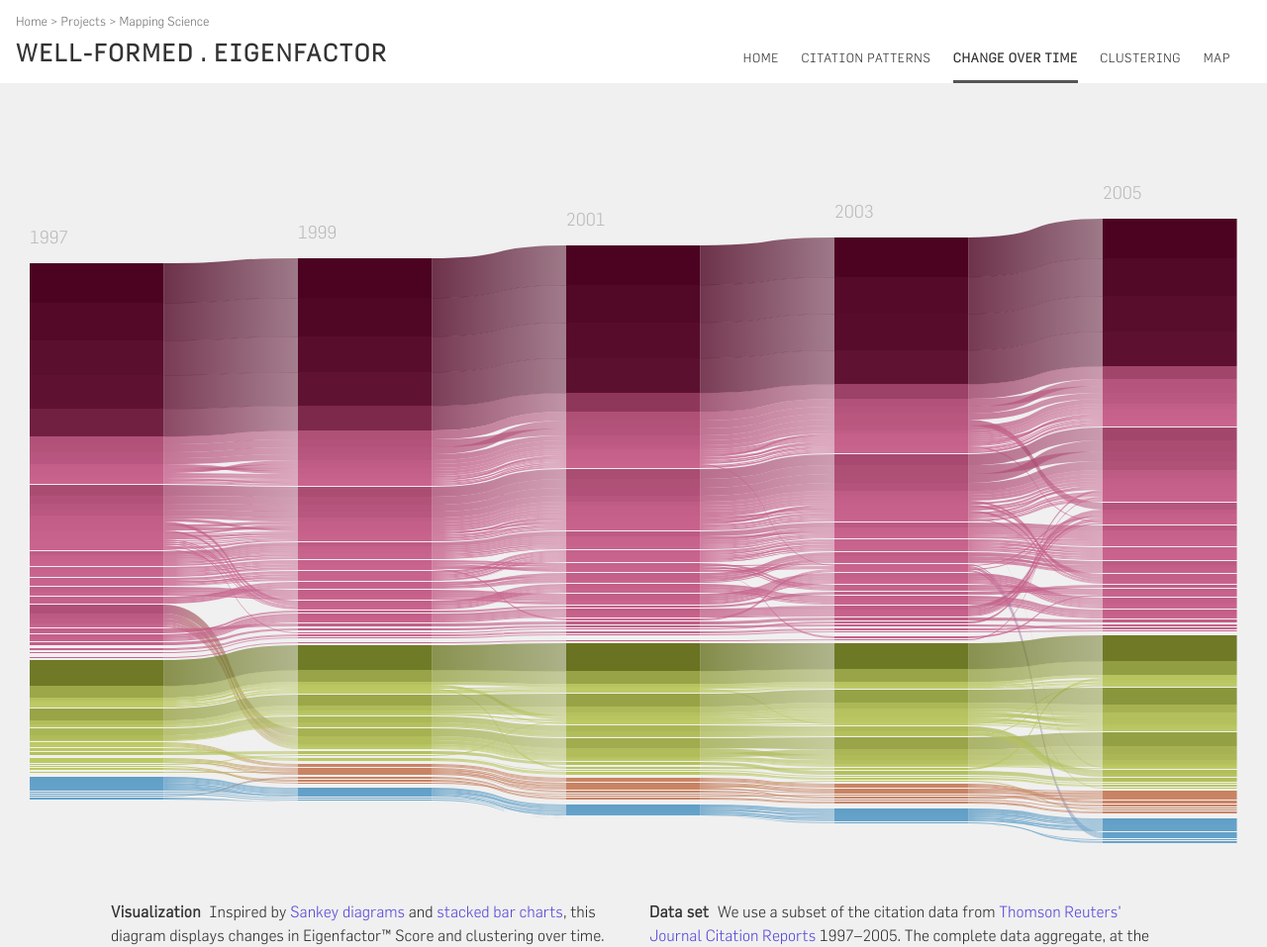
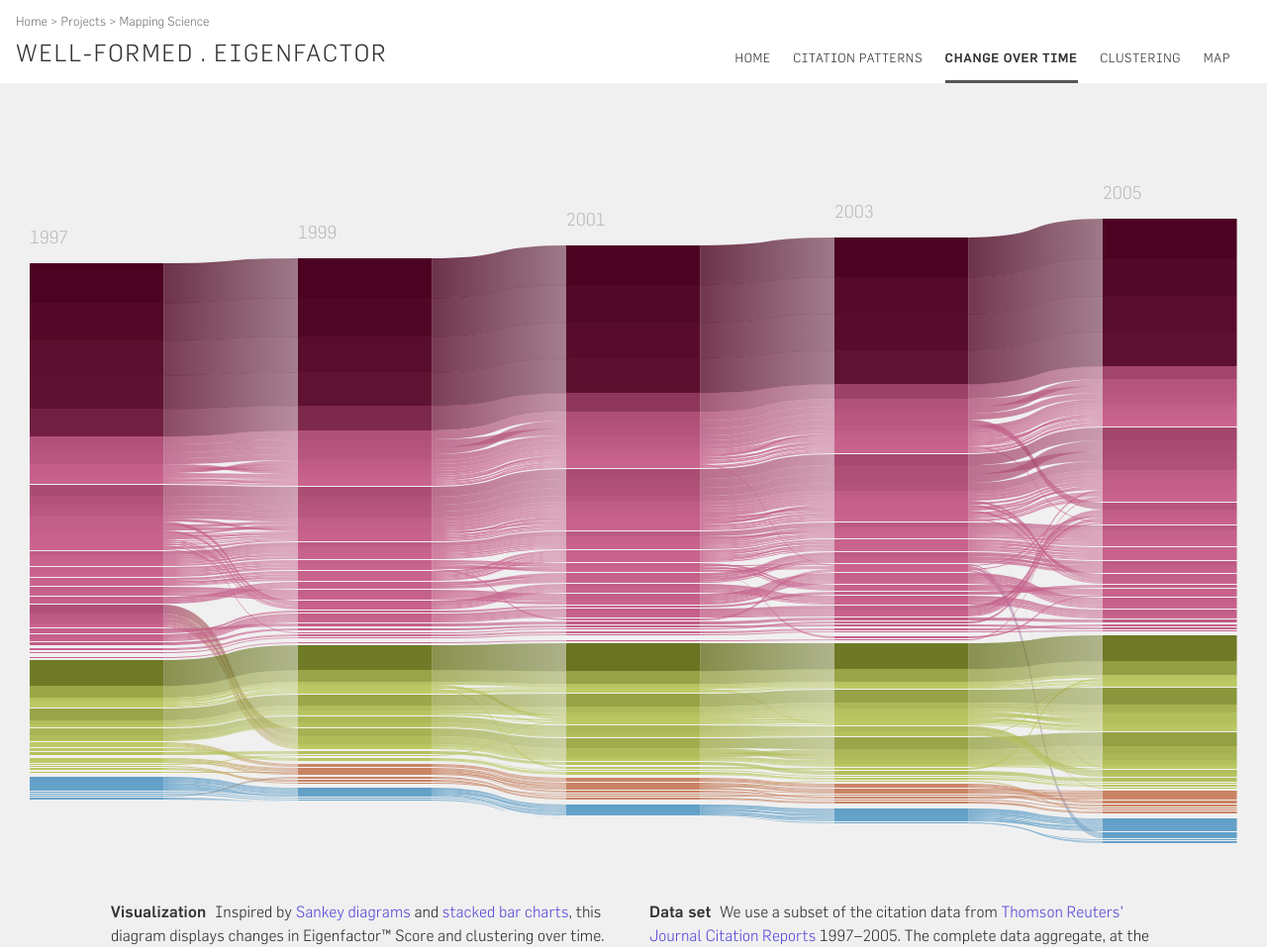
Before and after one commit to severo/well-formed, a plain HTML site: page time.html in a window 1280 px wide. Shown: the top 957 px of the page at 99% size. Drawn offline with Linux system fonts and the light colour scheme; animation ran at ten frames a second.

Commit message:
unified font family to “flama”, control weight with font-weight

```diff
--- a/common.css
+++ b/common.css
@@ -3,17 +3,17 @@
  */
 
 @font-face {
-  font-family: 'flamamediumregular';
-  src: url('assets/flamamediumregular.woff2') format('woff2'),
-       url('assets/flamamediumregular.woff') format('woff');
+  font-family: "flama";
+  src: url("assets/flamamediumregular.woff2") format("woff2"),
+    url("assets/flamamediumregular.woff") format("woff");
   font-weight: bold;
   font-style: normal;
 }
 
 @font-face {
-  font-family: 'flamalightregular';
-  src: url('assets/flamalightregular.woff2') format('woff2'),
-       url('assets/flamalightregular.woff') format('woff');
+  font-family: "flama";
+  src: url("assets/flamalightregular.woff2") format("woff2"),
+    url("assets/flamalightregular.woff") format("woff");
   font-weight: normal;
   font-style: normal;
 }
@@ -23,26 +23,25 @@ body {
   padding: 0;
   /*overflow: hidden;*/
   background: #f0f0f0;
-  font-family: "flamalightregular";
+  font-family: "flama";
   line-height: 1.5;
   color: #333;
 }
-
 
 * {
   box-sizing: border-box;
 }
 
-a{
+a {
   color: inherit;
   text-decoration: none;
 }
 
 p a {
-  color: #5A4ED9;
+  color: #5a4ed9;
 }
 
-iframe{
+iframe {
   display: block;
   width: 100%;
   height: 100%;
@@ -51,22 +50,23 @@ iframe{
   float: left;
 }
 
-#cHeader_navigation{
-  font-size: .8em;
+#cHeader_navigation {
+  font-size: 0.8em;
   color: #777;
-  margin: -.3em 0 .3em;
+  margin: -0.3em 0 0.3em;
 }
 
-h1{
-  margin: 0 0 .5em;
+h1 {
+  margin: 0 0 0.5em;
   padding: 0;
   float: left;
   text-transform: uppercase;
   font-size: 1.5em;
-  letter-spacing: .08em;
+  letter-spacing: 0.08em;
+  font-weight: normal;
 }
 
-.header{
+.header {
   background: white;
   padding: 1em 1em 0;
   width: 100%;
@@ -79,106 +79,101 @@ h1{
   clear: both;
 }
 
-.large{
+.large {
   font-size: 1.25em;
 }
 
-
-.content p{
+.content p {
   float: left;
   max-width: 32em;
   margin: 1em;
 }
 
-.content p strong{
+.content p strong {
   font-weight: bold;
   /*text-transform: uppercase;*/
-  letter-spacing: .02em;
-  margin-right: .3em;
+  letter-spacing: 0.02em;
+  margin-right: 0.3em;
 }
 
-.menu{
+.menu {
   display: block;
   float: right;
   padding: 0;
-  margin: .6em .3em 0 0;
+  margin: 0.6em 0.3em 0 0;
   overflow: auto;
 }
 
-@media (max-width:960px) {
-
-  h1{
+@media (max-width: 960px) {
+  h1 {
     float: none;
   }
 
-  .menu{
+  .menu {
     float: left;
     margin: 0;
   }
 }
 
-.menu.teaser{
+.menu.teaser {
   padding: 1em;
   grid-template-columns: 1fr 1fr 1fr 1fr;
   display: grid;
   width: 100%;
 }
 
-@media (max-width:1400px) {
-  .menu.teaser{
+@media (max-width: 1400px) {
+  .menu.teaser {
     grid-template-columns: 1fr 1fr;
-   }
+  }
 }
 
-@media (max-width:960px) {
-  .menu.teaser{
+@media (max-width: 960px) {
+  .menu.teaser {
     grid-template-columns: 1fr;
-   }
+  }
 }
 
-.menu li{
+.menu li {
   list-style: none;
   display: block;
-  margin: 0 0 0 -.6em;
+  margin: 0 0 0 -0.6em;
   padding: 0 1em;
   float: left;
 
   /*border: 1px solid red;*/
 }
 
-
-.menu li img{
+.menu li img {
   display: block;
   width: 100%;
   height: 100%;
   object-fit: cover;
 }
 
-.menu li span{
+.menu li span {
   display: block;
   width: 100%;
   height: auto;
-  padding: .3em 0 1em 0;
+  padding: 0.3em 0 1em 0;
   text-transform: uppercase;
-  letter-spacing: .05em;
-  font-size: .8em;
+  letter-spacing: 0.05em;
+  font-size: 0.8em;
 }
 
-.menu li a{
+.menu li a {
   display: inline-block;
   width: 100%;
 }
 
-
-.active{
+.active {
   font-weight: bold;
   border-bottom: 3px solid #555;
 }
 
-.content.grid{
+.content.grid {
   display: grid;
-  grid-template-areas: "vis vis vis vis" ". info-text-1 info-text-2 ."
-  ;
+  grid-template-areas: "vis vis vis vis" ". info-text-1 info-text-2 .";
   grid-template-columns: 1fr auto auto 1fr;
   grid-template-rows: minmax(800px, 1fr) auto;
   width: auto;
@@ -186,10 +181,11 @@ h1{
   padding-top: 10px;
 }
 
-@media (min-width:1400px) and (min-height:800px) {
-  .content.grid{
-    grid-template-areas: "vis info-text-1"
-    "vis info-text-2" "vis .";
+@media (min-width: 1400px) and (min-height: 800px) {
+  .content.grid {
+    grid-template-areas:
+      "vis info-text-1"
+      "vis info-text-2" "vis .";
     grid-template-columns: 1fr auto;
     grid-template-rows: auto auto minmax(800px, 1fr);
     position: absolute;
@@ -200,23 +196,24 @@ h1{
   }
 }
 
-@media (max-width:920px) {
-  .content.grid{
-    grid-template-areas: "vis" "info-text-1"
-    "info-text-2";
+@media (max-width: 920px) {
+  .content.grid {
+    grid-template-areas:
+      "vis" "info-text-1"
+      "info-text-2";
     grid-template-columns: 1fr;
   }
 }
 
-.content.grid .info-text-1{
+.content.grid .info-text-1 {
   grid-area: info-text-1;
 }
 
-.content.grid .info-text-2{
+.content.grid .info-text-2 {
   grid-area: info-text-2;
 }
 
-.content.grid .vis{
+.content.grid .vis {
   grid-area: vis;
 }
 
@@ -230,5 +227,5 @@ button#fullscreen {
   color: #333;
   font-size: 12px;
   padding: 4px 5px;
-  font-family: "flamalightregular";
+  font-family: flama;
 }
--- a/eigenfactor.js
+++ b/eigenfactor.js
@@ -31,30 +31,14 @@ svg text::selection {
     background: none;
 }
 
-    @font-face {
-        font-family: 'flamamediumregular';
-        src: url('assets/flamamediumregular.woff2') format('woff2'),
-             url('assets/flamamediumregular.woff') format('woff');
-        font-weight: normal;
-        font-style: normal;
-    }
-
-    @font-face {
-        font-family: 'flamalightregular';
-        src: url('assets/flamalightregular.woff2') format('woff2'),
-             url('assets/flamalightregular.woff') format('woff');
-        font-weight: normal;
-        font-style: normal;
-    }
-
-    text { font-family: flamamediumregular, sans-serif; }
+    text { font-family: flama, sans-serif; font-weight: bold; }
 
     #maintitle rect, .maintitle rect { fill: white; }
-    #maintitle text, .maintitle text { fill: #343434; font-size: 24px; font-family: flamalightregular; }
+    #maintitle text, .maintitle text { fill: #343434; font-size: 24px; font-family: flama, sans-serif; font-weight: normal; }
 
     g.tooltip {}
     g.tooltip rect.background {fill: #000000; stroke: #333333; fill-opacity: 0.8}
-    g.tooltip text.text {font-family: flamamediumregular; font-size: 12px;}
+    g.tooltip text.text {font-family: flama, sans-serif; font-weight: bold; font-size: 12px;}
     g.tooltip text.text tspan.title {fill: #ffffff;}
     g.tooltip text.text tspan.detail {fill: #aaaaaa;}
 
@@ -161,7 +145,7 @@ function flowEdges(links) {
   return l.map(e => {
     if ("weight" in e) {
       e.normalizedWeight =
-        Math.log(1 + (e.weight / maxEdgeWeight) * 10) / Math.log(11);
+        Math.log(1 + e.weight / maxEdgeWeight * 10) / Math.log(11);
     }
     return e;
   });
@@ -345,7 +329,8 @@ function tooltip(
 
   function appendTspan(t, c, x, dy, text) {
     if (text !== "")
-      t.append("tspan")
+      t
+        .append("tspan")
         .classed(c, true)
         .attr("x", x)
         .attr("dy", dy)
@@ -360,7 +345,10 @@ function tooltip(
 
   /* Position */
   const bbox = text.node().getBBox();
-  rect.attr("width", bbox.width + 10).attr("height", bbox.height + 11).attr("y", -4);
+  rect
+    .attr("width", bbox.width + 10)
+    .attr("height", bbox.height + 11)
+    .attr("y", -4);
 
   /* Manage the bottom and right edges */
   let x = cursor[0];
--- a/sankey.js
+++ b/sankey.js
@@ -5,7 +5,7 @@ svg.sankey g.journals g.journal.clicked rect.node,
 svg.sankey g.journals g.journal:hover rect.node {fill: #222222}
 svg.sankey g.journals g.journal:hover linearGradient.gradient stop,
 svg.sankey g.journals g.journal.clicked linearGradient.gradient stop {stop-color: #222222}
-svg.sankey text.title {font-family: flamalightregular, sans-serif; font-size: 18px; fill: #BBBBBB; text-align: left}
+svg.sankey text.title {font-weight: normal; font-size: 18px; fill: #BBBBBB; text-align: left}
 `;
 
 const margin = 0.006;
@@ -194,7 +194,8 @@ function setTitle(title) {
 function goToNormalState() {
   clicked = -1;
   setTitle("");
-  d3.select("svg .journals")
+  d3
+    .select("svg .journals")
     .selectAll(`g.journal.clicked`)
     .classed("clicked", false);
   unfadeFadedJournals();
@@ -218,7 +219,8 @@ function unfadeFadedJournals() {
 function selectNode(node) {
   setTitle(node.longLabel + " (" + node.year + ")");
 
-  d3.select("svg .journals")
+  d3
+    .select("svg .journals")
     .selectAll(`g.journal`)
     .classed("clicked", d => d.journalId === node.journalId);
 }
```
Also changed, not shown: radial.js (+11 -10 lines).
